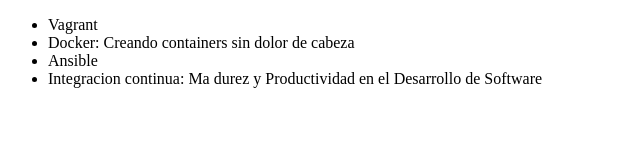
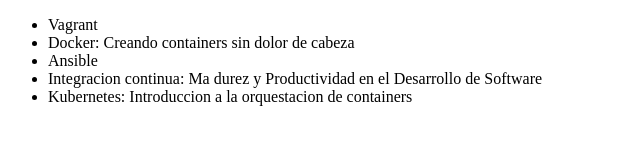
Before and after one commit to Micky-QuiPo/Alura-git, a plain HTML site: page index.html in a window 1280 px wide. Shown: the whole page, without its empty margins (0-640 px from the left). Drawn offline with Linux system fonts and the light colour scheme.

Commit message:
Modificando el nombre del curso de Kubernetes

```diff
--- a/index.html
+++ b/index.html
@@ -10,6 +10,7 @@
          <li> Docker: Creando containers sin dolor de cabeza </li>
          <li> Ansible </li>
          <li> Integracion continua: Ma  durez y Productividad en el Desarrollo de Software </li>
+         <li>Kubernetes: Introduccion a la orquestacion de containers</li>
      </ul>
 </body>
 </html>
```
